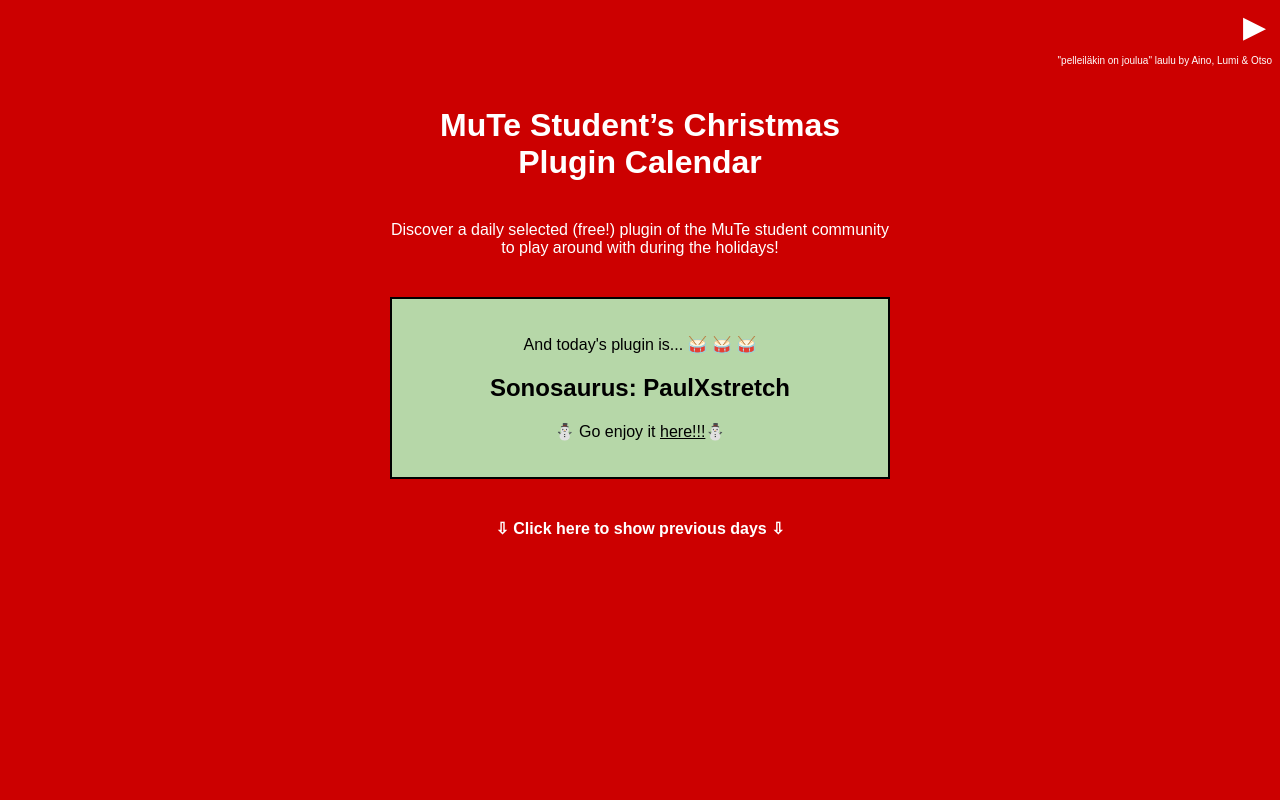
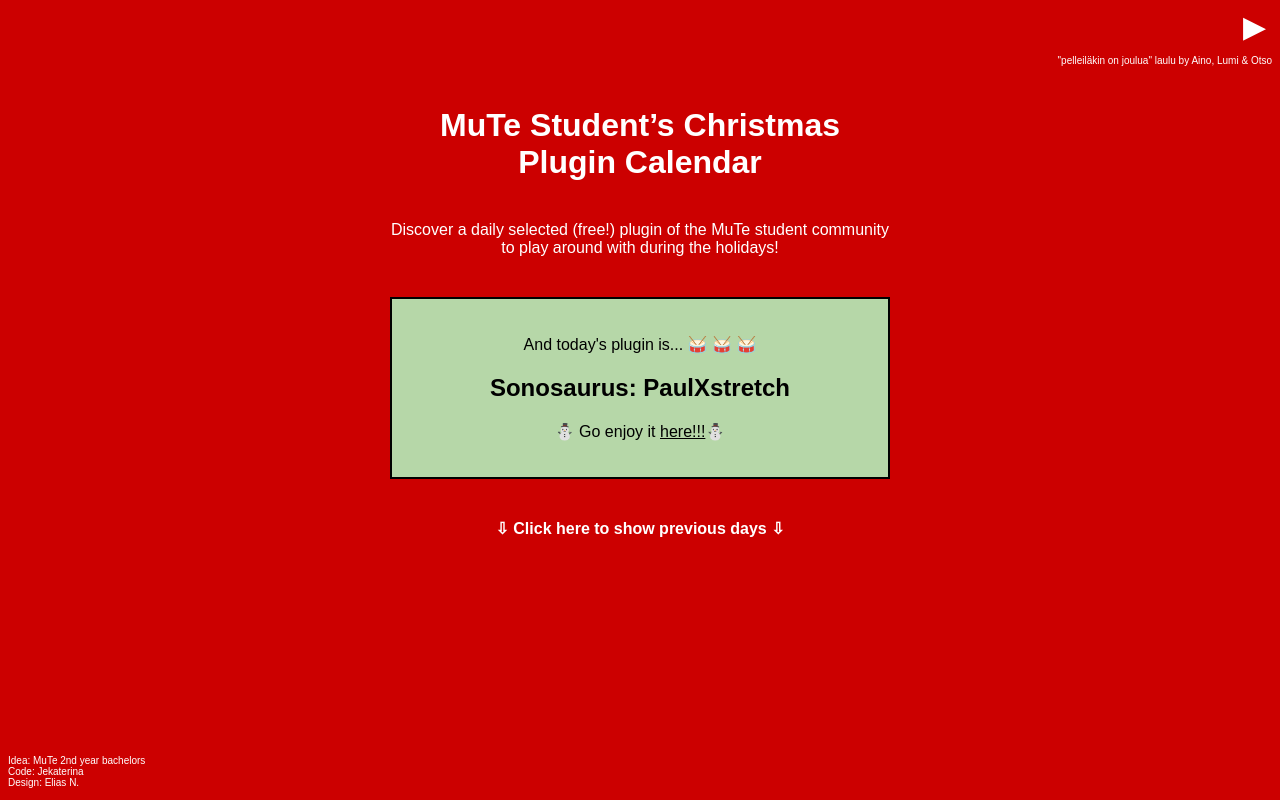
Before and after one commit to wilch3/xmas-time, a Nuxt app: page / in a window 1280 px wide. Built offline with nearby package versions, Linux system fonts and the light colour scheme; a web font is replaced by a local one.

Commit message:
add credits

```diff
--- a/app.vue
+++ b/app.vue
@@ -2,7 +2,7 @@
 	<div class="main">
 		<div class="joululaulu">
 			<div class="song">
-				<audio ref="joululaulu" src="/joululaulu.wav" loop>
+				<audio ref="joululaulu" src="./joululaulu.wav" loop>
 				</audio>
 				<button class="controls" v-if="!audioPlay" @click="play()">&#9654;</button>
 				<button class="controls" v-else @click="pause()">&#9208;</button>
@@ -22,6 +22,7 @@
 				Nothing to see here.. yet!
 			</div>
 		</div>
+		<footer class="credits"> Idea: MuTe 2nd year bachelors <br/> Code: Jekaterina <br/> Design: Elias N.<br/></footer>
 	</div>
 </template>
 
@@ -115,4 +116,9 @@
     flex-direction: column;
     align-items: end;
 }
+.credits {
+	position: absolute;
+    bottom: 12px;
+    font-size: 10px;
+}
 </style>
```
